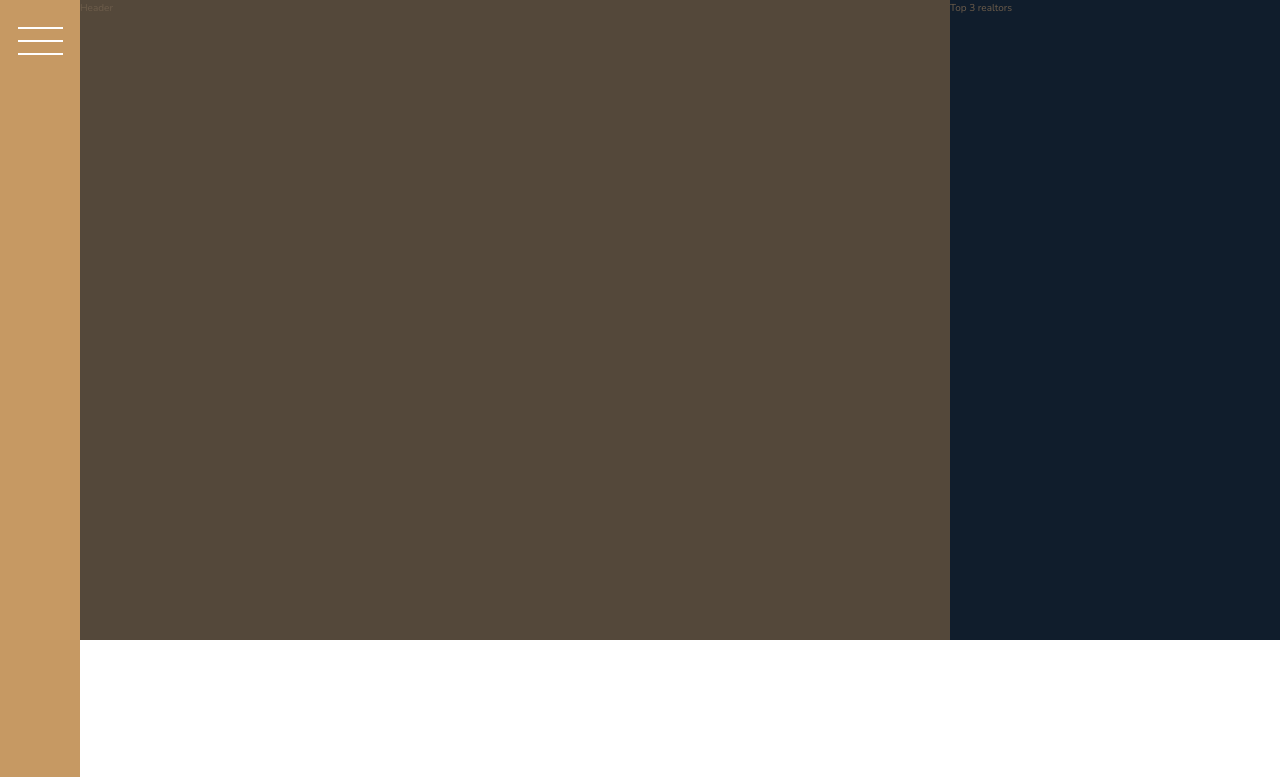
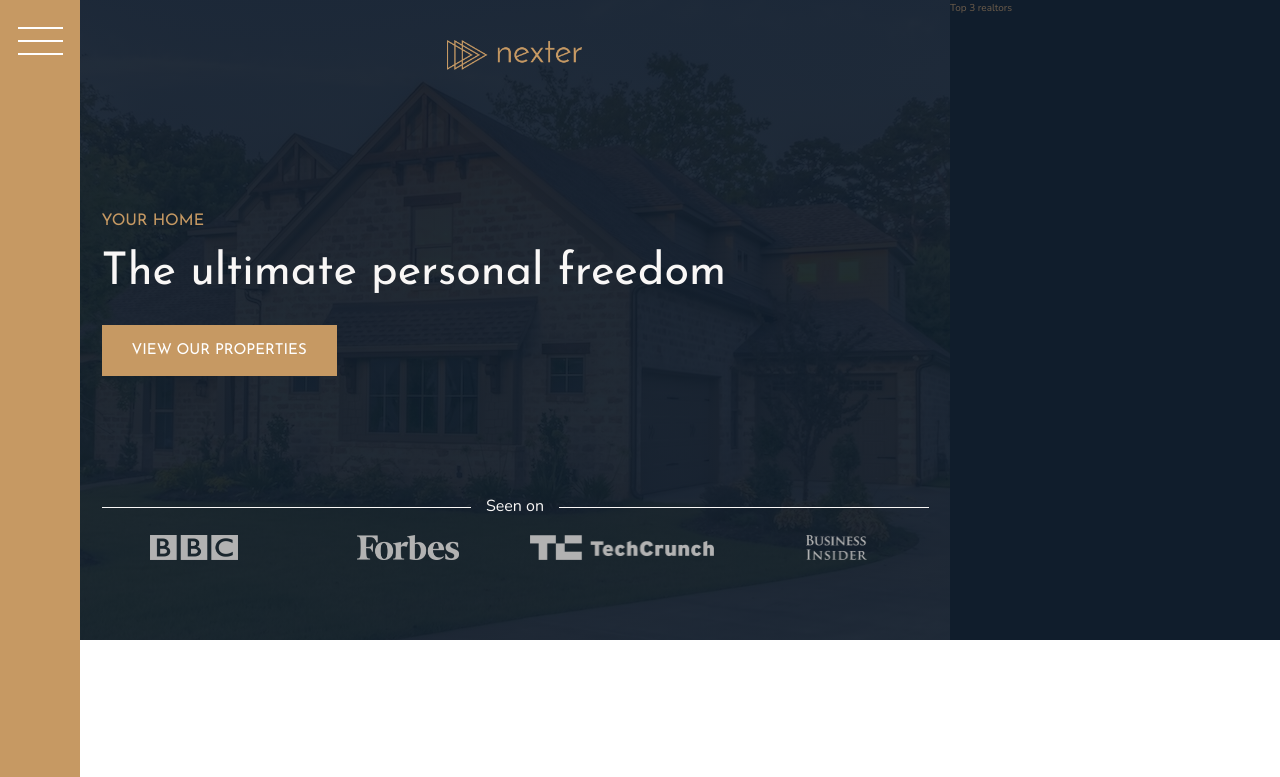
Before and after one commit to horoiu/Nexter, a website: page index.html in a window 1280 px wide. Shown: the top 777 px of the page. Drawn offline with nearby package versions, Linux system fonts and the light colour scheme.

Commit message:
Buid up '.header' section

```diff
--- a/index.html
+++ b/index.html
@@ -18,7 +18,17 @@
         </div>
 
         <header class="header">
-            Header
+            <img src="img/logo.png" alt="Nexter logo" class="header__logo">
+            <he class="heading-3">Your home</he>
+            <h1 class="heading-1">The ultimate personal freedom</h1>
+            <button class="btn header__btn">View our properties</button>
+            <div class="header__seenon-text">Seen on</div>
+            <div class="header__seenon-logos">
+                <img src="img/logo-bbc.png" alt="Seen on logo 1">
+                <img src="img/logo-forbes.png" alt="Seen on logo 2">
+                <img src="img/logo-techcrunch.png" alt="Seen on logo 3">
+                <img src="img/logo-bi.png" alt="Seen on logo 4">
+            </div>
         </header>
 
         <div class="realtors">
--- a/sass/_header.scss
+++ b/sass/_header.scss
@@ -1,4 +1,57 @@
 .header {
     background-color: $color-grey-dark-1;
     grid-column: full-start / col-end 6;
+    background-image: linear-gradient(rgba($color-secondary, .93), rgba($color-secondary, .93)), url(../img/hero.jpeg);
+    background-position: center;
+    padding: 8rem;
+    padding-top: 4rem;
+
+
+
+    display: grid;
+    grid-template-rows: 1fr min-content 6rem 1fr ;
+    grid-template-columns: max-content;
+    grid-row-gap: 1.5rem;
+    justify-content: center;
+
+    &__logo {
+        height: 3rem;
+        justify-self: center;
+    }
+
+    &__btn {
+        align-self: start;
+        justify-self: start;
+    }
+
+    &__seenon-text {
+        display: grid;
+        grid-template-columns: 1fr max-content 1fr;
+        grid-column-gap: 1.5rem;
+        align-items: center;
+
+        font-size: 1.6rem;
+        color: $color-grey-light-1;
+
+        &::before,
+        &::after {
+            content: "";
+            height: 1px;
+            display: block;
+            background-color: currentColor;   // inherit color from his parent => $color-grey-light-1;
+        }
+    }
+
+    &__seenon-logos {
+        display: grid;
+        grid-template-columns: repeat(4, 1fr);
+        grid-column-gap: 3rem;
+        justify-items: center;
+
+
+        img {
+            height: 2.5rem;
+            filter: brightness(70%);
+        }
+    }
 }
--- a/sass/_sidebar.scss
+++ b/sass/_sidebar.scss
@@ -16,8 +16,6 @@
     width: 4.5rem;
     margin-top: 4rem;
 
-
-
     &::before,
     &::after {
         content: "";
--- a/sass/_typography.scss
+++ b/sass/_typography.scss
@@ -6,7 +6,9 @@
 
 .heading-1 {
     @extend %heading;
-
+    font-size: 4.5rem;
+    color: $color-grey-light-1;
+    line-height: 1;
 }
 
 .heading-2 {
```
Also changed, not shown: css/style.css.
